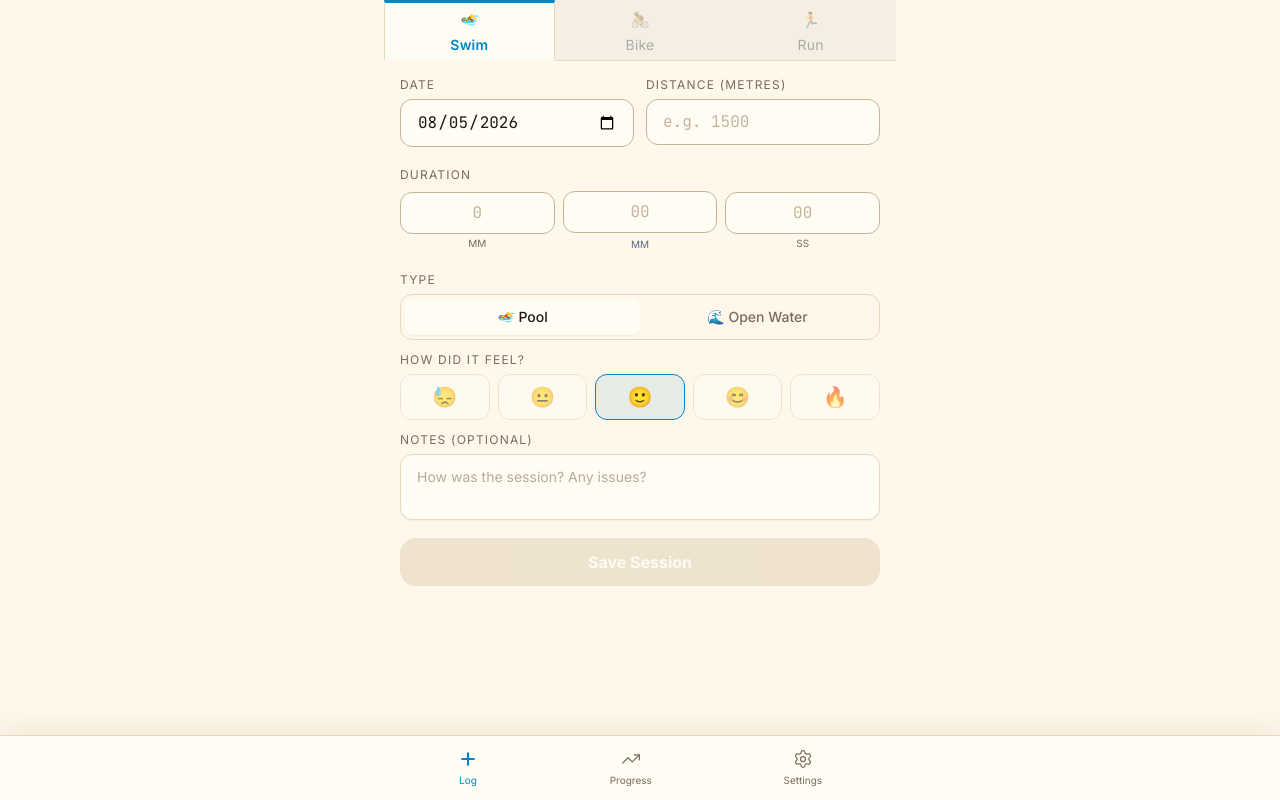
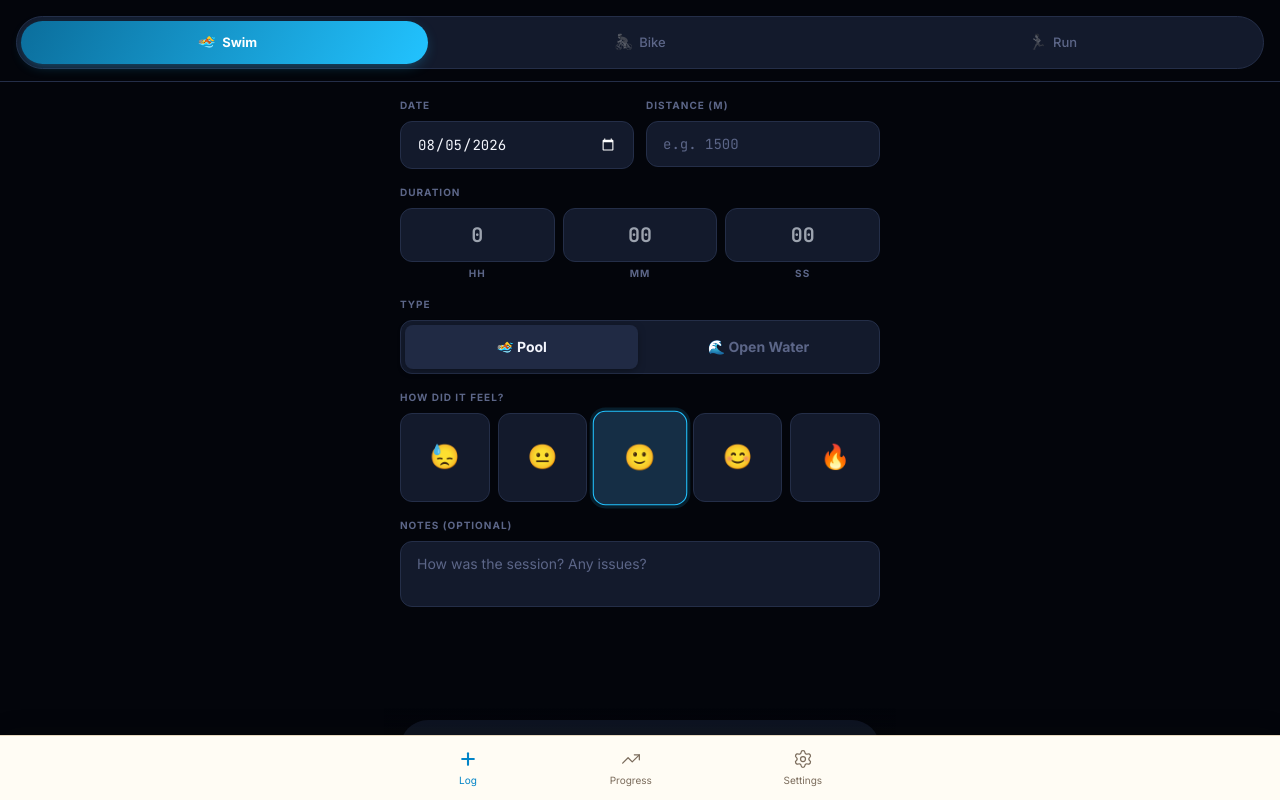
Before and after one commit to litapluhar87/TraithlonTracker, a React (Vite) app: page /#/log in a window 1280 px wide. Built offline with nearby package versions, Linux system fonts and the light colour scheme; sample sign-in values are in the browser's storage.

Commit message:
Theme changed for log session

```diff
--- a/src/screens/LogSession.jsx
+++ b/src/screens/LogSession.jsx
@@ -1,4 +1,4 @@
-import { useState, useEffect } from 'react';
+import { useState } from 'react';
 import { useNavigate } from 'react-router-dom';
 import { useApp } from '../context/AppContext';
 import {
@@ -8,21 +8,34 @@ import {
 } from '../utils/raceConfig';
 import { api } from '../utils/api';
 
+// ── Discipline config ─────────────────────────────────────────────────────────
 const DISCIPLINES = [
-  { key: 'swim',  label: 'Swim',  icon: '🏊', color: '#0284C7' },
-  { key: 'bike',  label: 'Bike',  icon: '🚴', color: '#EA580C' },
-  { key: 'run',   label: 'Run',   icon: '🏃', color: '#16A34A' },
+  {
+    key: 'swim', label: 'Swim', icon: '🏊',
+    color: '#22C3FF', colorDeep: '#0B6E9C',
+    glow: 'rgba(34,195,255,0.15)',
+  },
+  {
+    key: 'bike', label: 'Bike', icon: '🚴',
+    color: '#FFB020', colorDeep: '#B4741A',
+    glow: 'rgba(255,176,32,0.15)',
+  },
+  {
+    key: 'run', label: 'Run', icon: '🏃',
+    color: '#FF3D71', colorDeep: '#B01E4C',
+    glow: 'rgba(255,61,113,0.15)',
+  },
 ];
 
 const FEEL_EMOJI = ['😓', '😐', '🙂', '😊', '🔥'];
 
-function DurationInput({ label, value, onChange }) {
-  // Parse incoming hh:mm:ss or mm:ss string into parts
+// ── Duration input ────────────────────────────────────────────────────────────
+function DurationInput({ value, onChange, accentColor }) {
   const parse = (v) => {
     if (!v) return { h: '', m: '', s: '' };
     const parts = v.split(':').map(p => p.replace(/^0+/, '') || '');
     if (parts.length === 3) return { h: parts[0], m: parts[1], s: parts[2] };
-    if (parts.length === 2) return { h: '',       m: parts[0], s: parts[1] };
+    if (parts.length === 2) return { h: '', m: parts[0], s: parts[1] };
     return { h: '', m: '', s: '' };
   };
 
@@ -36,44 +49,48 @@ function DurationInput({ label, value, onChange }) {
     const mm = parseInt(mv) || 0;
     const ss = parseInt(sv) || 0;
     if (hh === 0 && mm === 0 && ss === 0) { onChange(''); return; }
-    onChange(`${hh}:${String(mm).padStart(2,'0')}:${String(ss).padStart(2,'0')}`);
+    onChange(`${hh}:${String(mm).padStart(2, '0')}:${String(ss).padStart(2, '0')}`);
   };
 
-  const fieldClass = "w-full bg-[#FFFCF4] border border-[#C5B49A] rounded-xl px-2 py-2 text-[#201A14] font-mono text-center text-base placeholder-[#C5B49A] focus:border-[#0284C7] transition-colors";
+  const durFieldClass = "w-full bg-[#131A2C] border border-[#242E48] rounded-xl text-center font-mono text-xl font-bold text-[#F3F5FC] py-3 px-2 outline-none transition-all";
 
   return (
     <div>
-      <label className="block text-xs uppercase tracking-widest text-[#7A6B5B] mb-2">{label}</label>
-      <div className="grid grid-cols-3 gap-2 items-center">
-        <div className="text-center">
-          <input type="number" inputMode="numeric" min="0" max="23"
-            value={h} placeholder="0"
-            onChange={e => { setH(e.target.value); emit(e.target.value, m, s); }}
-            className={fieldClass} />
-          <p className="text-[10px] text-[#7A6B5B] mt-0.5">MM</p>
+      <label className="block text-[10px] font-bold uppercase tracking-widest text-[#5C6688] mb-2">
+        Duration
+      </label>
+      <div className="grid grid-cols-3 gap-2">
+        {[
+          { val: h, set: setH, placeholder: '0',  label: 'HH', min: 0, max: 23 },
+          { val: m, set: setM, placeholder: '00', label: 'MM', min: 0, max: 59 },
+          { val: s, set: setS, placeholder: '00', label: 'SS', min: 0, max: 59 },
+        ].map(({ val, set, placeholder, label, min, max }, i) => (
+          <div key={i} className="flex flex-col items-center gap-1">
+            <input
+              type="number" inputMode="numeric"
+              min={min} max={max}
+              value={val} placeholder={placeholder}
+              onChange={e => {
+                set(e.target.value);
+                const vals = [h, m, s];
+                vals[i] = e.target.value;
+                emit(vals[0], vals[1], vals[2]);
+              }}
+              className={durFieldClass}
+              style={{ '--tw-ring-color': accentColor }}
+            />
+            <p className="text-[10px] font-bold uppercase tracking-widest text-[#5C6688]">{label}</p>
           </div>
-        <div className="text-center">
-          <input type="number" inputMode="numeric" min="0" max="59"
-            value={m} placeholder="00"
-            onChange={e => { setM(e.target.value); emit(h, e.target.value, s); }}
-            className={fieldClass} />
-          <p className="text-[10px] text-[#5C6688] mt-1">MM</p>
-        </div>
-        <div className="text-center">
-          <input type="number" inputMode="numeric" min="0" max="59"
-            value={s} placeholder="00"
-            onChange={e => { setS(e.target.value); emit(h, m, e.target.value); }}
-            className={fieldClass} />
-          <p className="text-[10px] text-[#7A6B5B] mt-0.5">SS</p>
-        </div>
+        ))}
       </div>
     </div>
   );
 }
 
-// Live metrics card shown after valid input
-function MetricsCard({ discipline, distanceM, durationS }) {
+// ── Metrics card ──────────────────────────────────────────────────────────────
+function MetricsCard({ discipline, distanceM, durationS, accentColor }) {
   if (!distanceM || !durationS || durationS < 10) return null;
+
   let metrics = null;
   let paceLabel = '';
   let paceValue = '';
@@ -82,47 +99,52 @@ function MetricsCard({ discipline, distanceM, durationS }) {
   if (discipline === 'swim') {
     metrics = calcSwim(distanceM, durationS);
     paceLabel = 'Pace'; paceValue = `${formatPace(metrics?.pace_s)} /100m`;
-    extraLabel = 'Extrapolated 1500m';
+    extraLabel = 'Projected 1500m';
   } else if (discipline === 'bike') {
     metrics = calcBike(distanceM, durationS);
     paceLabel = 'Speed'; paceValue = `${metrics?.speed_kmh?.toFixed(1)} km/h`;
-    extraLabel = 'Extrapolated 40km';
+    extraLabel = 'Projected 40km';
   } else if (discipline === 'run') {
     metrics = calcRun(distanceM, durationS);
     paceLabel = 'Pace'; paceValue = `${formatPace(metrics?.pace_s)} /km`;
-    extraLabel = 'Extrapolated 10km';
+    extraLabel = 'Projected 10km';
   }
   if (!metrics) return null;
 
   const deltaAbs = Math.abs(metrics.delta_s);
   const deltaStr = `${metrics.onTrack ? '-' : '+'}${formatDuration(deltaAbs)} vs target`;
+  const isOk = metrics.onTrack;
 
   return (
-    <div className={`rounded-xl border p-4 mt-4
-      ${metrics.onTrack
-        ? 'bg-[#16A34A]/5 border-[#16A34A]/30'
-        : 'bg-[#F87171]/5 border-[#F87171]/30'}`}>
+    <div
+      className="rounded-2xl border p-4 mt-2"
+      style={{
+        background: isOk ? 'rgba(51,225,163,0.06)' : 'rgba(255,92,114,0.06)',
+        borderColor: isOk ? 'rgba(51,225,163,0.25)' : 'rgba(255,92,114,0.25)',
+      }}
+    >
       <div className="grid grid-cols-3 gap-3">
         <div>
-          <p className="text-[10px] text-[#7A6B5B] uppercase tracking-wider">{paceLabel}</p>
-          <p className="text-lg font-bold font-mono text-[#201A14] mt-0.5">{paceValue}</p>
+          <p className="text-[9px] font-bold uppercase tracking-widest text-[#5C6688]">{paceLabel}</p>
+          <p className="text-base font-bold font-mono text-[#F3F5FC] mt-1">{paceValue}</p>
         </div>
         <div>
-          <p className="text-[10px] text-[#7A6B5B] uppercase tracking-wider">{extraLabel}</p>
-          <p className="text-lg font-bold font-mono text-[#201A14] mt-0.5">{formatDuration(metrics.extrapolated_s)}</p>
+          <p className="text-[9px] font-bold uppercase tracking-widest text-[#5C6688]">{extraLabel}</p>
+          <p className="text-base font-bold font-mono text-[#F3F5FC] mt-1">{formatDuration(metrics.extrapolated_s)}</p>
         </div>
         <div>
-          <p className="text-[10px] text-[#7A6B5B] uppercase tracking-wider">Status</p>
-          <p className={`text-sm font-bold mt-0.5 ${metrics.onTrack ? 'text-[#16A34A]' : 'text-[#F87171]'}`}>
-            {metrics.onTrack ? '✅ On Track' : '⚠️ Behind'}
+          <p className="text-[9px] font-bold uppercase tracking-widest text-[#5C6688]">Status</p>
+          <p className={`text-sm font-bold mt-1 ${isOk ? 'text-[#33E1A3]' : 'text-[#FF5C72]'}`}>
+            {isOk ? '✅ On Track' : '⚠️ Behind'}
           </p>
-          <p className="text-[10px] text-[#7A6B5B]">{deltaStr}</p>
+          <p className="text-[9px] text-[#5C6688] mt-0.5">{deltaStr}</p>
         </div>
       </div>
     </div>
   );
 }
 
+// ── Main component ────────────────────────────────────────────────────────────
 export default function LogSession() {
   const { user, addActivity } = useApp();
   const navigate = useNavigate();
@@ -150,9 +172,11 @@ export default function LogSession() {
   const [runDist, setRunDist] = useState('');
   const [runDur, setRunDur] = useState('');
 
-  const activeColor = DISCIPLINES.find(d => d.key === discipline)?.color || '#0284C7';
+  const activeDisc = DISCIPLINES.find(d => d.key === discipline);
+  const accentColor = activeDisc?.color || '#22C3FF';
+  const accentDeep  = activeDisc?.colorDeep || '#0B6E9C';
+  const activeIndex = DISCIPLINES.findIndex(d => d.key === discipline);
 
-  // Compute distance_m and duration_s for metrics card
   const getDistM = () => {
     if (discipline === 'swim') return parseFloat(swimDist) || 0;
     if (discipline === 'bike') return (parseFloat(bikeDist) || 0) * 1000;
@@ -221,141 +245,157 @@ export default function LogSession() {
     setSaving(false);
   };
 
-  const Toggle = ({ value, onChange, opts }) => (
-    <div className="flex bg-[#FFF8EA] border border-[#E6D8BF] rounded-xl p-1">
+  // ── Reusable styled input ──
+  const inp = "w-full bg-[#131A2C] border border-[#242E48] rounded-xl px-4 py-3 text-[#F3F5FC] font-mono text-sm placeholder-[#5C6688] outline-none transition-all";
+  const lbl = "block text-[10px] font-bold uppercase tracking-widest text-[#5C6688] mb-2";
+
+  // ── Type toggle ──
+  const TypeToggle = ({ value, onChange, opts }) => (
+    <div className="grid gap-1 bg-[#131A2C] border border-[#242E48] rounded-xl p-1"
+      style={{ gridTemplateColumns: `repeat(${opts.length}, 1fr)` }}>
       {opts.map(o => (
         <button key={o.v} onClick={() => onChange(o.v)}
-          className={`flex-1 py-2 rounded-lg text-sm font-medium transition-all
-            ${value === o.v ? 'bg-[#FFFCF4] text-[#201A14] shadow-sm' : 'text-[#7A6B5B] hover:text-[#4F463B]'}`}>
+          className="py-3 rounded-lg text-sm font-bold transition-all flex items-center justify-center gap-2"
+          style={value === o.v ? {
+            background: '#202A44',
+            color: '#F3F5FC',
+            boxShadow: '0 2px 8px -2px rgba(0,0,0,0.5)',
+          } : {
+            color: '#5C6688',
+          }}>
           {o.l}
         </button>
       ))}
     </div>
   );
 
-  const inputClass = "w-full bg-[#FFFCF4] border border-[#C5B49A] rounded-xl px-4 py-2.5 text-[#201A14] font-mono placeholder-[#C5B49A] focus:border-[#0284C7] transition-colors";
-  const labelClass = "block text-xs uppercase tracking-widest text-[#7A6B5B] mb-1.5";
+  return (
+    <div className="min-h-screen" style={{ background: '#03050B' }}>
 
-  return (
-    <div className="pb-24 px-4 pt-0 max-w-lg mx-auto">
-	  {/* Discipline tabs — RACL style */}
-	  <div className="flex bg-white border-b border-[#E6D8BF] -mx-4 mb-4">
-	    {DISCIPLINES.filter(d => d.key !== 'brick' && d.key !== 'gym').map(d => (
+      {/* ── Sliding capsule tab selector ── */}
+      <div className="sticky top-0 z-20 px-4 pt-4 pb-3"
+        style={{ background: '#03050B', borderBottom: '1px solid #242E48' }}>
+        <div className="relative grid grid-cols-3 rounded-full p-1"
+          style={{ background: '#131A2C', border: '1px solid #242E48' }}>
+
+          {/* Sliding highlight */}
+          <div
+            className="absolute top-1 bottom-1 rounded-full transition-all duration-300"
+            style={{
+              left: `calc(${activeIndex} * 33.333% + 4px)`,
+              width: 'calc(33.333% - 8px)',
+              background: `linear-gradient(120deg, ${accentDeep}, ${accentColor})`,
+              boxShadow: `0 4px 14px -4px ${accentColor}66`,
+            }}
+          />
+
+          {DISCIPLINES.map((d, i) => (
             <button
               key={d.key}
               onClick={() => setDiscipline(d.key)}
-		    className="flex-1 flex flex-col items-center pt-1.5 pb-1 gap-0.5 transition-all"
+              className="relative z-10 flex items-center justify-center gap-1.5 py-2.5 rounded-full transition-all"
               style={{
-			  borderTop:    discipline === d.key ? `3px solid ${d.color}` : '3px solid transparent',
-			  borderLeft:   discipline === d.key ? '0.5px solid #E6D8BF'  : '0.5px solid transparent',
-			  borderRight:  discipline === d.key ? '0.5px solid #E6D8BF'  : '0.5px solid transparent',
-			  borderBottom: discipline === d.key ? '2px solid #FFFCF4'    : 'none',
-			  background:   discipline === d.key ? '#FFFCF4' : '#F5EFE3',
-			  marginBottom: discipline === d.key ? -1 : 0,
+                color: discipline === d.key ? '#fff' : '#5C6688',
+                fontWeight: discipline === d.key ? 700 : 500,
+                fontSize: 13,
+              }}
+            >
+              <span style={{
+                fontSize: 15,
+                filter: discipline === d.key ? 'none' : 'grayscale(1) opacity(0.4)',
+                transition: 'filter 0.3s',
               }}>
-		    <span style={{ fontSize: 15, opacity: discipline === d.key ? 1 : 0.4 }}>{d.icon}</span>
-		    <span style={{
-			  fontSize: 14,
-			  fontWeight: discipline === d.key ? 600 : 400,
-			  color: discipline === d.key ? d.color : '#aaa',
-			  letterSpacing: 0.2,
-		    }}>
+                {d.icon}
+              </span>
               {d.label}
-		    </span>
             </button>
           ))}
         </div>
+      </div>
 
-      {/* Swim form */}
-      {discipline === 'swim' && (
-        <div className="space-y-5">
+      {/* ── Scrollable form ── */}
+      <div className="px-4 pt-4 pb-36 max-w-lg mx-auto space-y-4">
+
+        {/* Date + Distance row */}
         <div className="grid grid-cols-2 gap-3">
           <div>
-              <label className={labelClass}>Date</label>
+            <label className={lbl}>Date</label>
             <input type="date" value={date} onChange={e => setDate(e.target.value)}
-                className={inputClass} />
+              className={inp} style={{ colorScheme: 'dark' }} />
           </div>
           <div>
-              <label className={labelClass}>Distance (metres)</label>
-              <input type="number" value={swimDist} onChange={e => setSwimDist(e.target.value)}
-                placeholder="e.g. 1500" className={inputClass} />
+            <label className={lbl}>
+              {discipline === 'swim' ? 'Distance (m)' : 'Distance (km)'}
+            </label>
+            <input type="number"
+              value={discipline === 'swim' ? swimDist : discipline === 'bike' ? bikeDist : runDist}
+              onChange={e => {
+                if (discipline === 'swim') setSwimDist(e.target.value);
+                else if (discipline === 'bike') setBikeDist(e.target.value);
+                else setRunDist(e.target.value);
+              }}
+              placeholder={discipline === 'swim' ? 'e.g. 1500' : discipline === 'bike' ? 'e.g. 40' : 'e.g. 10'}
+              step={discipline === 'swim' ? '1' : '0.1'}
+              className={inp}
+            />
           </div>
         </div>
-          <DurationInput label="Duration" value={swimDur} onChange={setSwimDur} />
+
+        {/* Duration */}
+        <DurationInput
+          value={discipline === 'swim' ? swimDur : discipline === 'bike' ? bikeDur : runDur}
+          onChange={discipline === 'swim' ? setSwimDur : discipline === 'bike' ? setBikeDur : setRunDur}
+          accentColor={accentColor}
+        />
+
+        {/* Type toggle */}
         <div>
-            <label className={labelClass}>Type</label>
-            <Toggle value={swimType} onChange={setSwimType}
-              opts={[{v:'pool',l:'🏊 Pool'},{v:'open',l:'🌊 Open Water'}]} />
+          <label className={lbl}>Type</label>
+          {discipline === 'swim' && (
+            <TypeToggle value={swimType} onChange={setSwimType}
+              opts={[{ v: 'pool', l: '🏊 Pool' }, { v: 'open', l: '🌊 Open Water' }]} />
+          )}
+          {discipline === 'bike' && (
+            <TypeToggle value={bikeType} onChange={setBikeType}
+              opts={[{ v: 'outdoor', l: '🚴 Outdoor' }, { v: 'indoor', l: '🏠 Indoor' }]} />
+          )}
+          {discipline === 'run' && (
+            <TypeToggle value={runType} onChange={setRunType}
+              opts={[{ v: 'outdoor', l: '🏃 Outdoor' }, { v: 'treadmill', l: '⚙️ Treadmill' }]} />
+          )}
         </div>
-          <MetricsCard discipline="swim" distanceM={parseFloat(swimDist)||0} durationS={parseDuration(swimDur)} />
+
+        {/* Elevation — bike only */}
+        {discipline === 'bike' && (
+          <div>
+            <label className={lbl}>Elevation (m) — Optional</label>
+            <input type="number" value={bikeElev} onChange={e => setBikeElev(e.target.value)}
+              placeholder="e.g. 250" className={inp} />
           </div>
         )}
 
-      {/* Bike form */}
-      {discipline === 'bike' && (
-        <div className="space-y-5">
-          <div className="grid grid-cols-2 gap-3">
+        {/* Live metrics card */}
+        <MetricsCard
+          discipline={discipline}
+          distanceM={getDistM()}
+          durationS={getDurS()}
+          accentColor={accentColor}
+        />
+
+        {/* How did it feel */}
         <div>
-              <label className={labelClass}>Date</label>
-              <input type="date" value={date} onChange={e => setDate(e.target.value)}
-                className={inputClass} />
-            </div>
-            <div>
-              <label className={labelClass}>Distance (km)</label>
-              <input type="number" step="0.1" value={bikeDist} onChange={e => setBikeDist(e.target.value)}
-                placeholder="e.g. 40" className={inputClass} />
-            </div>
-          </div>
-          <DurationInput label="Duration" value={bikeDur} onChange={setBikeDur} />
-          <div>
-            <label className={labelClass}>Type</label>
-            <Toggle value={bikeType} onChange={setBikeType}
-              opts={[{v:'outdoor',l:'🚴 Outdoor'},{v:'indoor',l:'🏠 Indoor'}]} />
-          </div>
-          <div>
-            <label className={labelClass}>Elevation (m) — optional</label>
-            <input type="number" value={bikeElev} onChange={e => setBikeElev(e.target.value)}
-              placeholder="e.g. 250" className={inputClass} />
-          </div>
-          <MetricsCard discipline="bike" distanceM={(parseFloat(bikeDist)||0)*1000} durationS={parseDuration(bikeDur)} />
-        </div>
-      )}
-
-      {/* Run form */}
-      {discipline === 'run' && (
-        <div className="space-y-5">
-          <div className="grid grid-cols-2 gap-3">
-            <div>
-              <label className={labelClass}>Date</label>
-              <input type="date" value={date} onChange={e => setDate(e.target.value)}
-                className={inputClass} />
-            </div>
-            <div>
-              <label className={labelClass}>Distance (km)</label>
-              <input type="number" step="0.1" value={runDist} onChange={e => setRunDist(e.target.value)}
-                placeholder="e.g. 10" className={inputClass} />
-            </div>
-          </div>
-          <DurationInput label="Duration" value={runDur} onChange={setRunDur} />
-          <div>
-            <label className={labelClass}>Type</label>
-            <Toggle value={runType} onChange={setRunType}
-              opts={[{v:'outdoor',l:'🏃 Outdoor'},{v:'treadmill',l:'⚙️ Treadmill'}]} />
-          </div>
-          <MetricsCard discipline="run" distanceM={(parseFloat(runDist)||0)*1000} durationS={parseDuration(runDur)} />
-        </div>
-      )}
-
-      {/* How it felt */}
-      <div className="mt-3">
-        <label className={labelClass}>How did it feel?</label>
-        <div className="flex gap-2">
+          <label className={lbl}>How did it feel?</label>
+          <div className="grid grid-cols-5 gap-2">
             {FEEL_EMOJI.map((emoji, i) => (
               <button key={i} onClick={() => setFeel(i + 1)}
-              className={`flex-1 py-2 rounded-xl text-xl transition-all border
-                ${feel === i+1
-                  ? 'border-[#0284C7] bg-[#0284C7]/10'
-                  : 'border-[#E6D8BF] bg-[#FFFCF4] opacity-60 hover:opacity-90'}`}>
+                className="rounded-xl text-2xl flex items-center justify-center transition-all"
+                style={{
+                  aspectRatio: '1',
+                  background: feel === i + 1 ? `color-mix(in srgb, ${accentColor} 12%, #131A2C)` : '#131A2C',
+                  border: feel === i + 1 ? `1.5px solid ${accentColor}` : '1.5px solid #242E48',
+                  boxShadow: feel === i + 1 ? `0 0 0 3px ${accentColor}22` : 'none',
+                  transform: feel === i + 1 ? 'scale(1.05)' : 'scale(1)',
+                }}>
                 {emoji}
               </button>
             ))}
@@ -363,21 +403,39 @@ export default function LogSession() {
         </div>
 
         {/* Notes */}
-      <div className="mt-3">
-        <label className={labelClass}>Notes (optional)</label>
+        <div>
+          <label className={lbl}>Notes (optional)</label>
           <textarea value={notes} onChange={e => setNotes(e.target.value)}
             placeholder="How was the session? Any issues?"
             rows={2}
-          className="w-full bg-[#FFFCF4] border border-[#E6D8BF] shadow-sm rounded-xl px-4 py-3 text-[#201A14] placeholder-[#B8AA96] focus:border-[#0284C7] transition-colors resize-none text-sm" />
+            className="w-full bg-[#131A2C] border border-[#242E48] rounded-xl px-4 py-3 text-[#F3F5FC] placeholder-[#5C6688] outline-none transition-all resize-none text-sm"
+          />
         </div>
 
-      {/* Save button */}
-      <button onClick={handleSave}
+      </div>
+
+      {/* ── Fixed save button ── */}
+      <div className="fixed bottom-0 left-0 right-0 z-20 px-4 pb-6 pt-3 max-w-lg mx-auto"
+        style={{ background: 'linear-gradient(to top, #03050B 60%, transparent)' }}>
+        <button
+          onClick={handleSave}
           disabled={!canSave() || saving}
-        className="w-full mt-3 py-3 rounded-2xl font-bold text-white transition-all text-base disabled:opacity-40 disabled:cursor-not-allowed"
-        style={{ backgroundColor: saved ? '#16A34A' : canSave() ? activeColor : '#D7C4A5' }}>
+          className="w-full py-4 rounded-full font-bold text-base tracking-wide transition-all"
+          style={{
+            background: saved
+              ? 'linear-gradient(120deg, #1a8a62, #33E1A3)'
+              : canSave()
+              ? `linear-gradient(120deg, ${accentDeep}, ${accentColor})`
+              : '#1A2338',
+            color: canSave() || saved ? (discipline === 'bike' && !saved ? '#1a0e00' : '#fff') : '#5C6688',
+            opacity: (!canSave() && !saved) ? 0.5 : 1,
+            boxShadow: canSave() && !saving ? `0 8px 24px -8px ${accentColor}66` : 'none',
+          }}
+        >
           {saved ? '✅ Saved!' : saving ? 'Saving…' : 'Save Session'}
         </button>
       </div>
+
+    </div>
   );
 }
```
Lines whose indentation alone changed are shown as unchanged.
